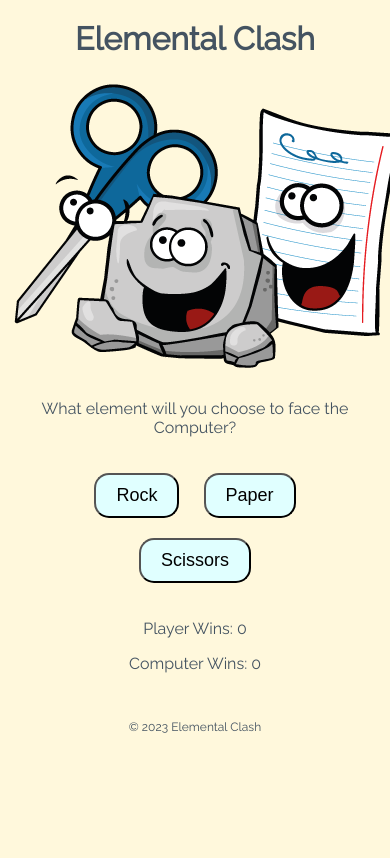
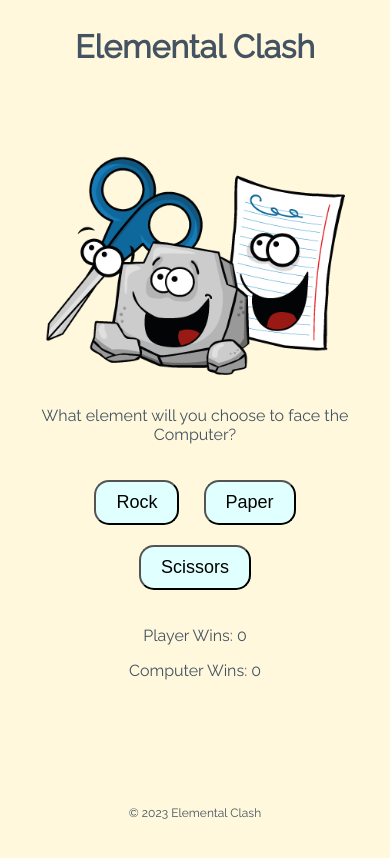
Before and after one commit to AJMCoder/Project2, a plain HTML site: page project2/index.html in a window 390 px wide. Drawn offline with Linux system fonts and the light colour scheme.

Commit message:
Add media query for mobile devices to ensure logo changes to fit screen and stays central.

```diff
--- a/project2/assets/css/style.css
+++ b/project2/assets/css/style.css
@@ -2,6 +2,8 @@
 
 body {
     min-height: 100vh;
+    display: flex;
+    flex-direction: column;
     text-align: center;
     font-family: "Raleway", sans-serif;
     color: #445361;
@@ -19,7 +21,13 @@ h1 {
 
 .logo {
     padding: 5px;
+}
 
+/* Main Content */
+
+main {
+    flex: 1 0 auto;
+    margin-top: 45px;
 }
 
 /* Game Section Styling */
@@ -45,7 +53,7 @@ h1 {
 }
 
 .choice:hover {
-    background-color: aqua;
+    background-color: lightgray;
 }
 
 #result {
@@ -56,14 +64,16 @@ h1 {
 /* Footer Styling */
 #footer {
     font-size: 75%;
-    padding: 5%;
+    padding: 20px 0;
     text-align: center;
+    margin-top: 40px;
 }
 
 /* Media Queries */
 
-@media (max-width: 414px) {
+/* Screen sizes with maximum width of 768px (typical for mobile phones */
+@media (max-width: 768px) {
 .logo {
-    size-adjust: 200%;
+    max-width: 80%; /* Adjust the width as needed for smaller screens */
 }
 }
```
Also changed, not shown: 1 other file.
